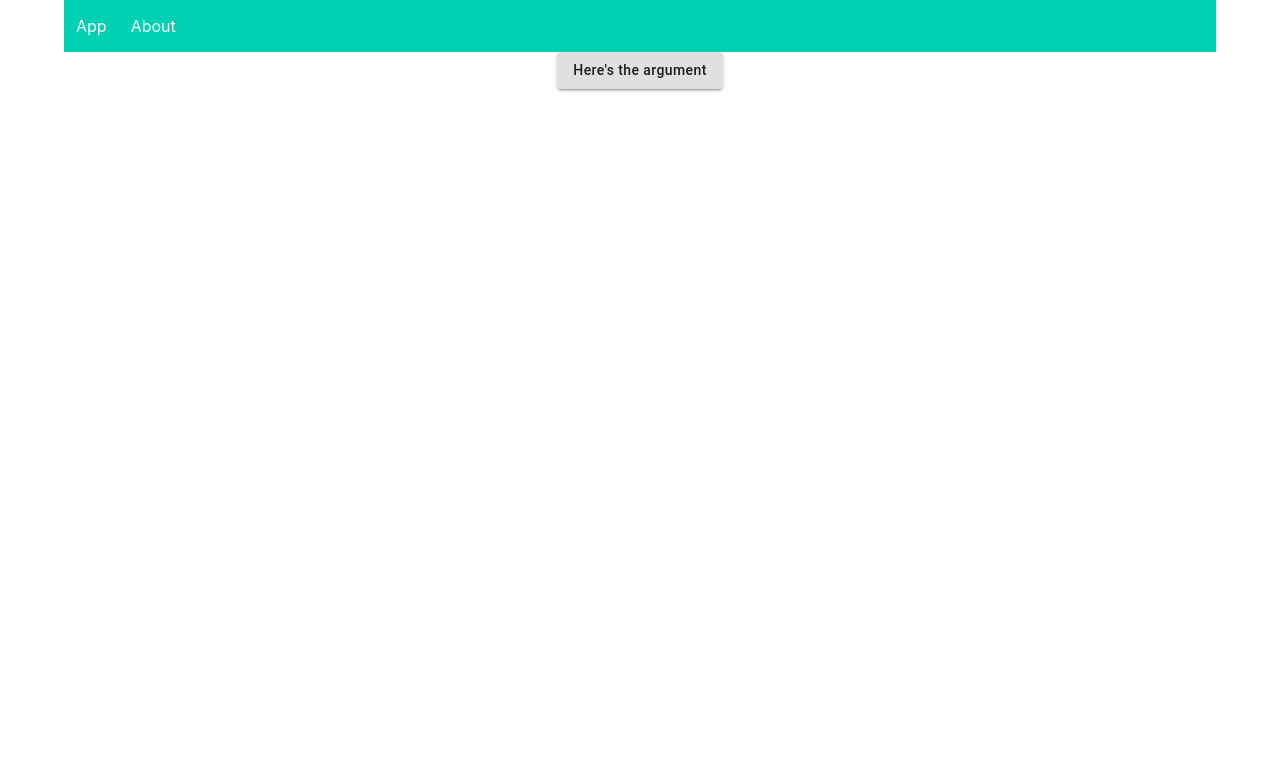
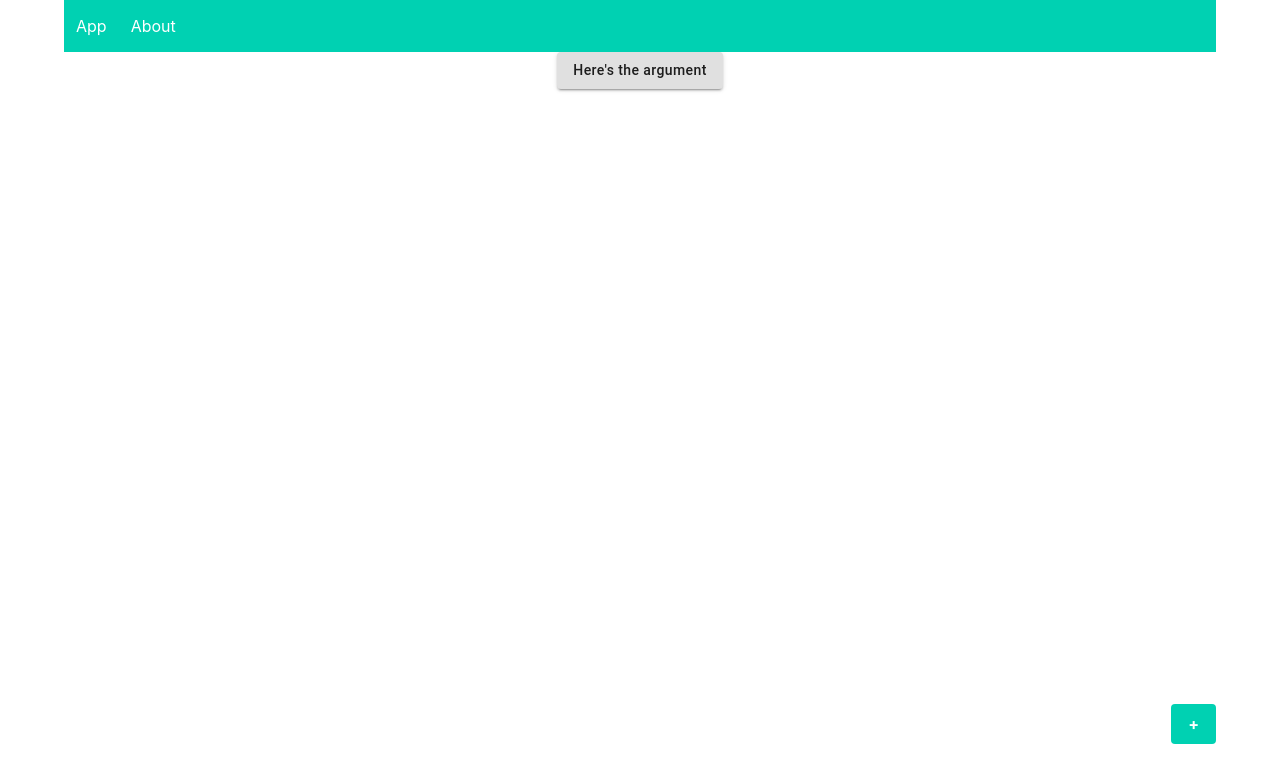
Before and after one commit to merezal/debayt.io, a React (Create React App) app: page / in a window 1280 px wide. Shown: the top 782 px of the page. Built offline with nearby package versions, Linux system fonts and the light colour scheme.

Commit message:
Created newItem button

```diff
--- /dev/null
+++ b/src/components/Engine.css
@@ -0,0 +1,6 @@
+#newItem{
+    position: absolute;
+    font-weight: bolder;
+    bottom: 7%;
+    right: 5%;
+}
--- a/src/components/Engine.tsx
+++ b/src/components/Engine.tsx
@@ -1,4 +1,5 @@
 import React, { useState } from 'react';
+import './Engine.css'
 import Bubble from './Bubble';
 import Modal from './Modal';
 import Uuid from 'uuid';
@@ -51,6 +52,12 @@ let Engine: React.FC = (modal_state) => {
         console.log("Updated", Update);
     }
 
+    /*FIX ME called on click, add content entry to Content with createContent... FIX refresh with upTEMP*/
+    function addContentEntry(e: any) {
+        createContent("foo");
+        upTEMP(TEMP_updates + 1)
+    }
+
     /* When targeter is fired it changes spawns Modal or hides */
     function targeter(target_id: string) {
         setTID(target_id);
@@ -74,12 +81,24 @@ let Engine: React.FC = (modal_state) => {
         return Elements;
     }
 
+    function determine_button() {
+        if (!visibility) {
+            console.log("primary")
+            return ("is-primary");
+        }
+        else {
+            console.log("loading")
+            return ("is-primary is-loading");
+        }
+    }
+
     return (
         //console.log(this.props);
         //<Bubble content={Content.content} />
         <div className="Container">
-            { renderBubbles(Content) }
-            { visibility ? < Modal target_uuid={targetID} content_array={Content} changeContent={changeContent} close={closeModal}/>:null}
+            {renderBubbles(Content)}
+            <button id="newItem" className={"button " + determine_button()} onClick={addContentEntry} >+</button>
+            {visibility ? < Modal target_uuid={targetID} content_array={Content} changeContent={changeContent} close={closeModal} /> : null}
         </div>
     );
 }
```
